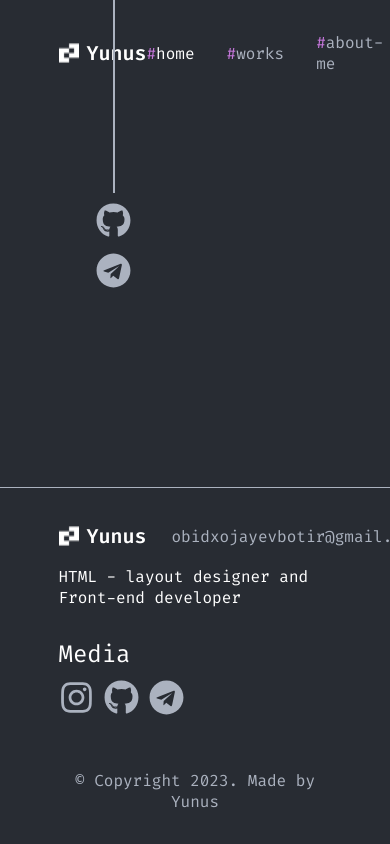
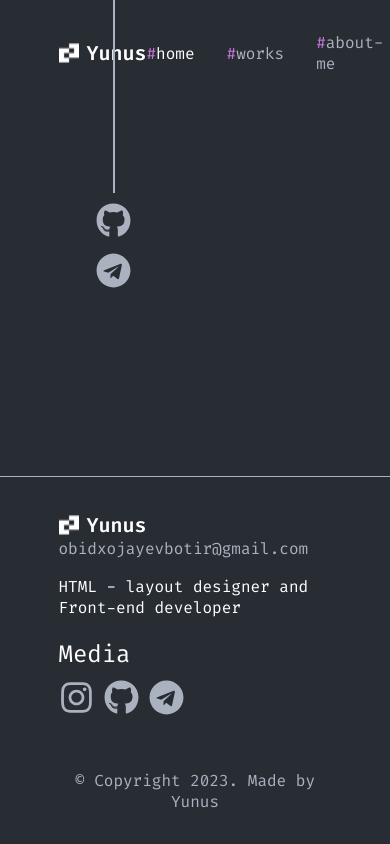
Before and after one commit to theyuunus/Portfolio, a React (Create React App) app: page / in a window 390 px wide. Shown: the top 844 px of the page. Built offline with nearby package versions, Linux system fonts and the light colour scheme.

Commit message:
#fix #fix media #Footer

```diff
--- a/src/components/Footer/Footer.scss
+++ b/src/components/Footer/Footer.scss
@@ -71,11 +71,15 @@
     }
 
     .footer-top-right {
-        padding-top: 30px;
+        padding-top: 20px;
     }
 
     .media-bottom-a-icon {
         width: 35px;
         height: 35px;
     }
+
+    .footer-top-left-div{
+        display: block;
+    }
 }
```
